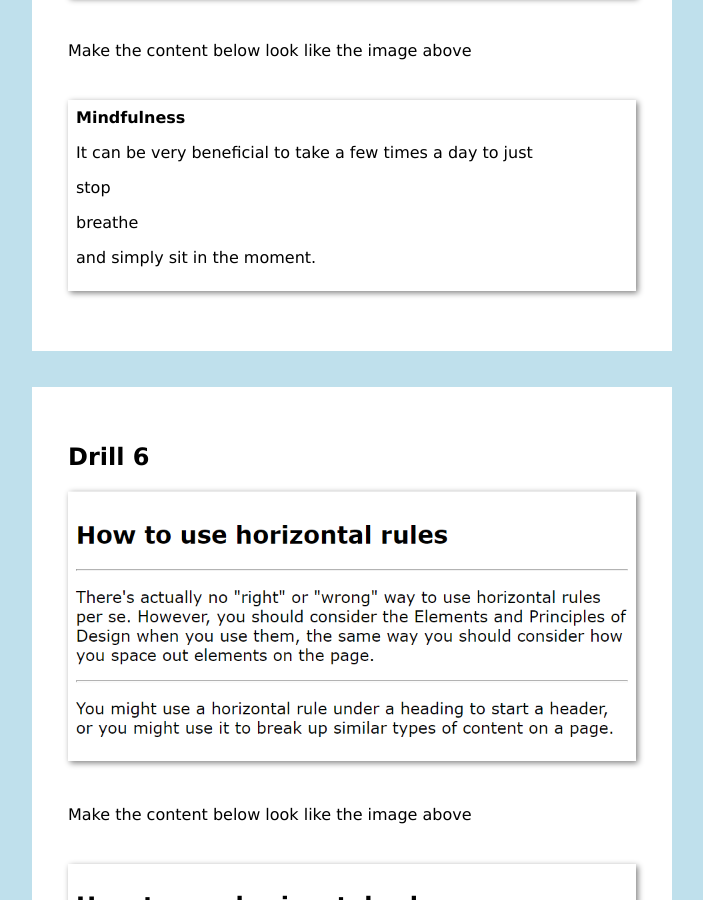
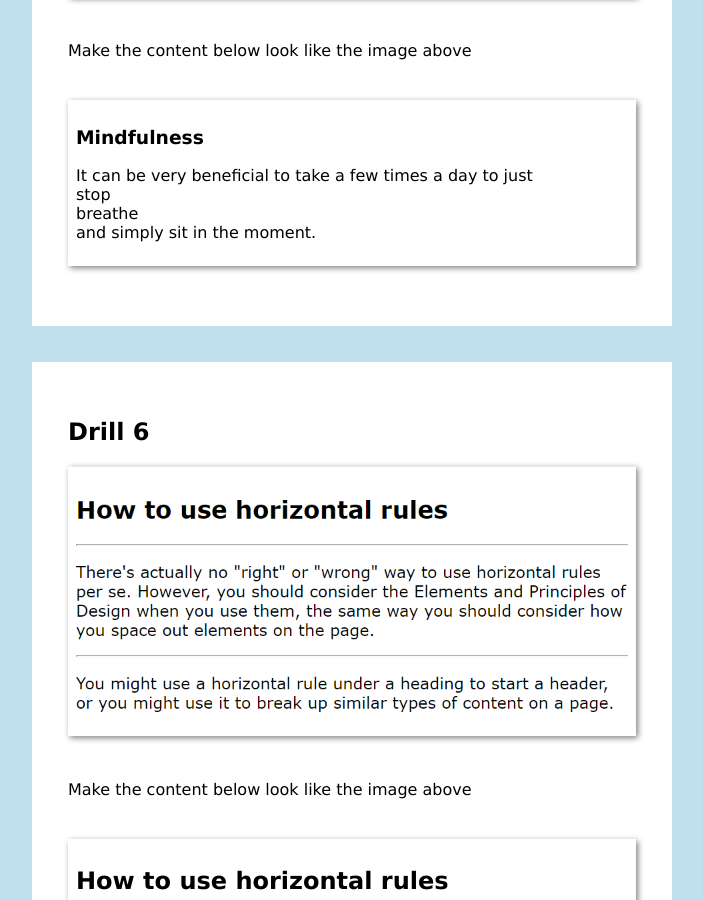
Before and after one commit to OptimusPrime-ops/OptimusPrime-ops.github.io, a plain HTML site: page basic-html-drills/index.html in a window 1280 px wide. Shown: the part 3339-4239 px from the top of the page, without its empty margins (4-707 px from the left). Drawn offline with Linux system fonts and the light colour scheme.

Commit message:
Update index.html

```diff
--- a/basic-html-drills/index.html
+++ b/basic-html-drills/index.html
@@ -116,13 +116,14 @@
             <div class="solution">
                 <!-- MODIFY THE CODE BELOW THIS COMMENT -->
 
-               <b> Mindfulness </b>
+               <h3> Mindfulness </h3>
                 <p>
                 It can be very beneficial to take a few times a
-                day to just</p>
-               <p> stop</p>
-                breathe
-                <p>and simply sit in the moment.</p>
+                day to just
+               <br>stop<br>
+                breathe</br>
+                and simply sit in the moment.
+            </p>
 
                 <!-- COMPLETE YOUR MODIFICATIONS ABOVE THIS COMMENT -->
             </div>
```
